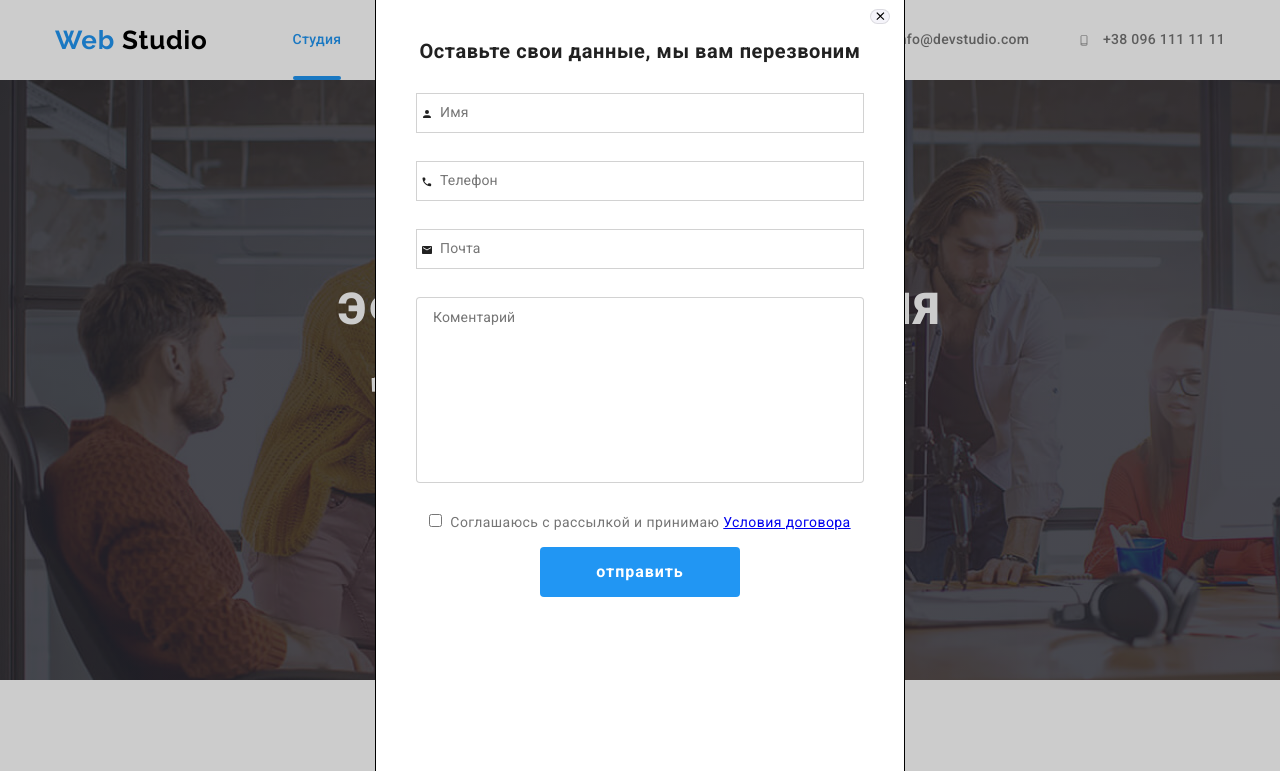
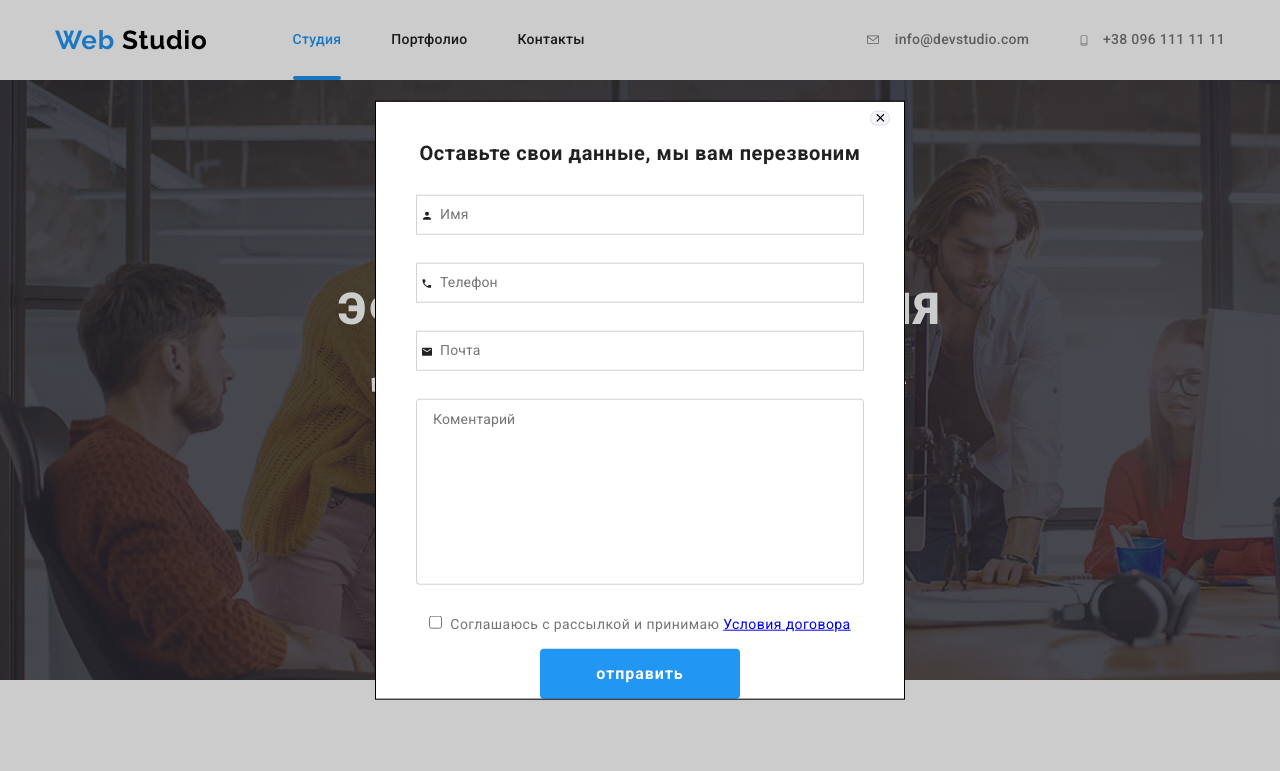
Before and after one commit to AntonVladychenko/goit-markup-hw-06, a plain HTML site: page index.html in a window 1280 px wide. Both pictures are taken after a click on the button "Заказать услугу". Shown: the top 771 px of the page. Drawn offline with Linux system fonts and the light colour scheme.

Commit message:
ровняет модалку

```diff
--- a/css/style.css
+++ b/css/style.css
@@ -784,7 +784,7 @@ span {
   left: 50%;
   transform: translate(-50%, -50%);
   width: 528px;
-  height: 100%;
+  min-height: 581px;
   outline: 1px solid black;
   background-color: #ffffff;
   /* width: 528px;
```
